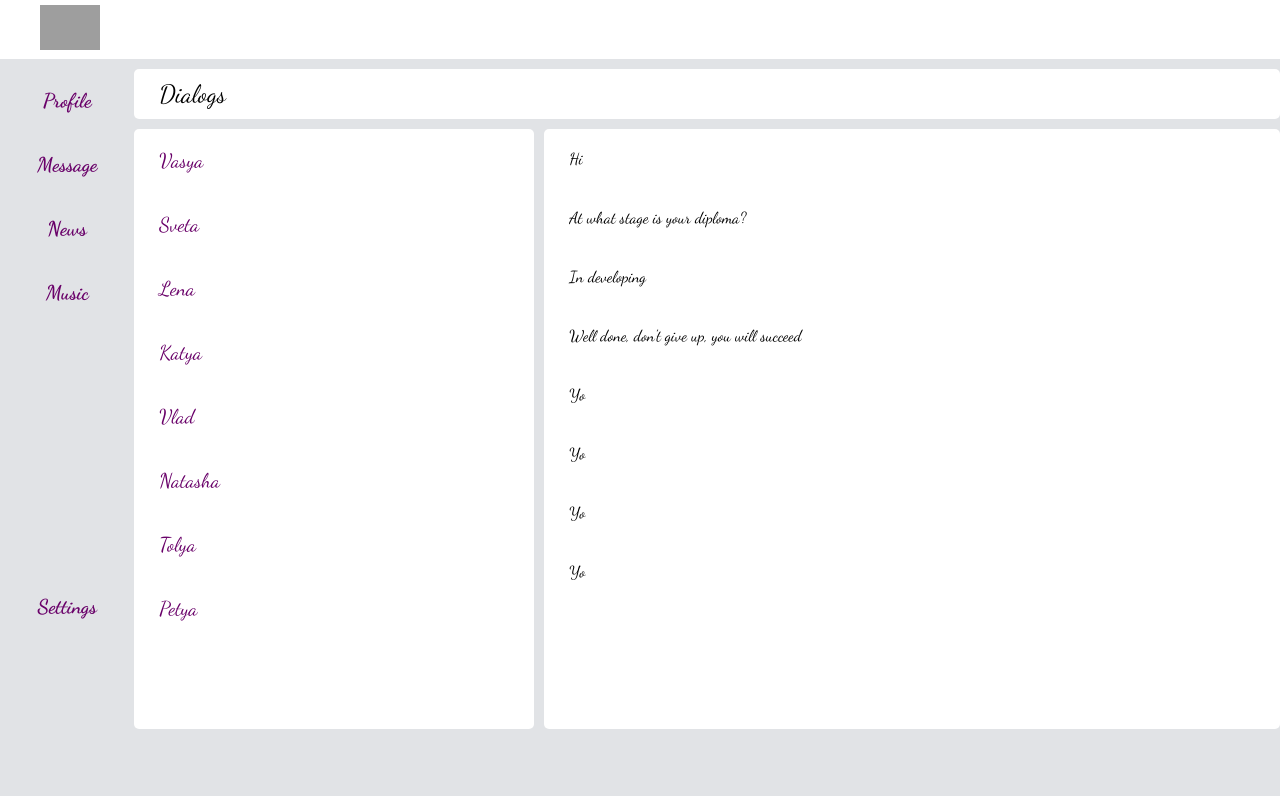
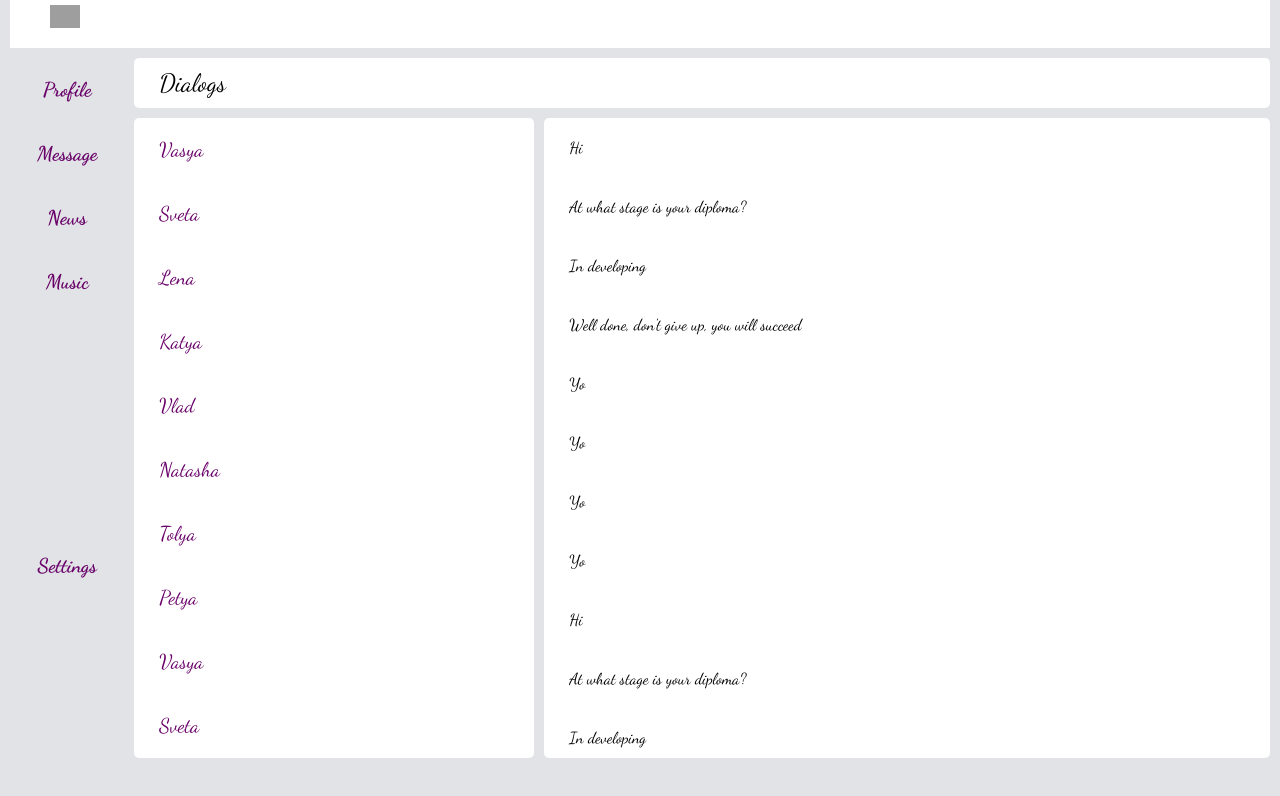
Before and after one commit to Vladosinka/diploma, a React (Create React App) app: page /dialogs in a window 1280 px wide. Shown: the top 796 px of the page. Built offline with nearby package versions, Linux system fonts and the light colour scheme; grey boxes are pictures that could not be loaded.

Commit message:
work on css

```diff
--- a/src/App.js
+++ b/src/App.js
@@ -17,11 +17,11 @@ const App = (props) => {
           <div className = 'flex'>
             <Navbar / >
               <div className = 'app-wrapper-fon'>
-                  <Route path="/profile" component={Profile}/>
-                  <Route path="/dialogs" component={Dialogs}/>
-                  <Route path="/feed" component={News}/>
-                  <Route path="/music" component={Music}/>
-                  <Route path="/settings" component={Settings}/>
+                  <Route path="/profile" render ={() => <Profile />} />
+                  <Route path="/dialogs" render ={() => <Dialogs />} />
+                  <Route path="/feed" render ={() => <News />} />
+                  <Route path="/music" render ={() => <Music />} />
+                  <Route path="/settings" render ={() => <Settings />} />
               </div>
           </div>
       </div>
--- a/src/components/Dialogs/Dialogs.module.css
+++ b/src/components/Dialogs/Dialogs.module.css
@@ -1,7 +1,7 @@
 .title {
     font-size: 25px;
     background-color: white;
-    width: calc(100% - 50px);
+    width: calc(100% - 60px);
     margin-bottom: 10px;
     border-radius: 5px;
     padding: 10px 25px;
@@ -9,4 +9,6 @@
 
 .flex {
     display: flex;
+    height: 80vh;
+    padding-right: 10px;
 }
--- a/src/components/Dialogs/MessageList/MessageList.jsx
+++ b/src/components/Dialogs/MessageList/MessageList.jsx
@@ -13,6 +13,14 @@ const MessageList = (props) => {
     { id: 6, Message: "Yo" },
     { id: 7, Message: "Yo" },
     { id: 8, Message: "Yo" },
+    { id: 9, Message: "Hi" },
+    { id: 10, Message: "At what stage is your diploma?" },
+    { id: 11, Message: "In developing" },
+    { id: 12, Message: "Well done, don't give up, you will succeed" },
+    { id: 13, Message: "Yo" },
+    { id: 14, Message: "Yo" },
+    { id: 15, Message: "Yo" },
+    { id: 16, Message: "Yo" },
   ];
 
   let MessageElements = MessageData.map((m) => <Message Message={m.Message} />);
--- a/src/components/Dialogs/MessageList/MessageList.module.css
+++ b/src/components/Dialogs/MessageList/MessageList.module.css
@@ -1,7 +1,8 @@
 .item{
     width: 100%;
-    height: 600px;
+    height: 100%;
     background-color: white;
     border-radius: 5px;
     margin-left: 5px;
+    overflow-y: scroll;
 }
--- a/src/components/Dialogs/UserList/UserList.jsx
+++ b/src/components/Dialogs/UserList/UserList.jsx
@@ -13,6 +13,14 @@ const UserList = (props) => {
     { id: 6, name: "Natasha" },
     { id: 7, name: "Tolya" },
     { id: 8, name: "Petya" },
+    { id: 9, name: "Vasya" },
+    { id: 10, name: "Sveta" },
+    { id: 11, name: "Lena" },
+    { id: 12, name: "Katya" },
+    { id: 13, name: "Vlad" },
+    { id: 14, name: "Natasha" },
+    { id: 15, name: "Tolya" },
+    { id: 16, name: "Petya" },
   ];
 
   let UserElements = UserData.map((u) => (
--- a/src/components/Dialogs/UserList/UserList.module.css
+++ b/src/components/Dialogs/UserList/UserList.module.css
@@ -1,8 +1,9 @@
 .item {
     width: 100%;
-    height: 600px;
+    height: 100%;
     max-width: 400px;
     background-color: white;
     border-radius: 5px;
     margin-right: 5px;
+    overflow-y: scroll;
 }
--- a/src/components/Header/Header.module.css
+++ b/src/components/Header/Header.module.css
@@ -1,10 +1,11 @@
 .header {
   background-color: rgb(255, 255, 255);
   margin-bottom: 10px;
+  height: 48px;
+  margin: 0 10px 10px 10px;
 }
 
 .header img {
   padding: 5px 40px;
-
-  width: 60px;
+  width: 30px;
 }
--- a/src/components/Navbar/Navbar.module.css
+++ b/src/components/Navbar/Navbar.module.css
@@ -1,6 +1,6 @@
 .navbar {
   width: 150px;
-  height: 660px;
+  height: 500px;
 }
 
 .item{
@@ -22,5 +22,5 @@
 }
 
   .last{
-    margin-top: 250px;
+    margin-top: 220px;
   }
```
